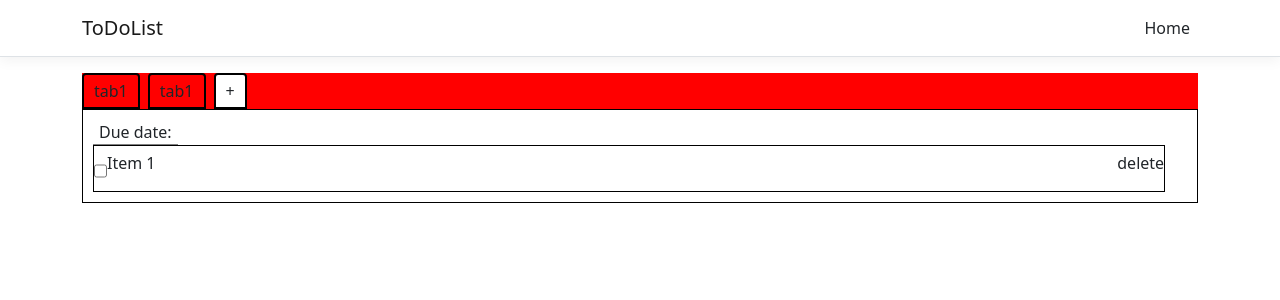
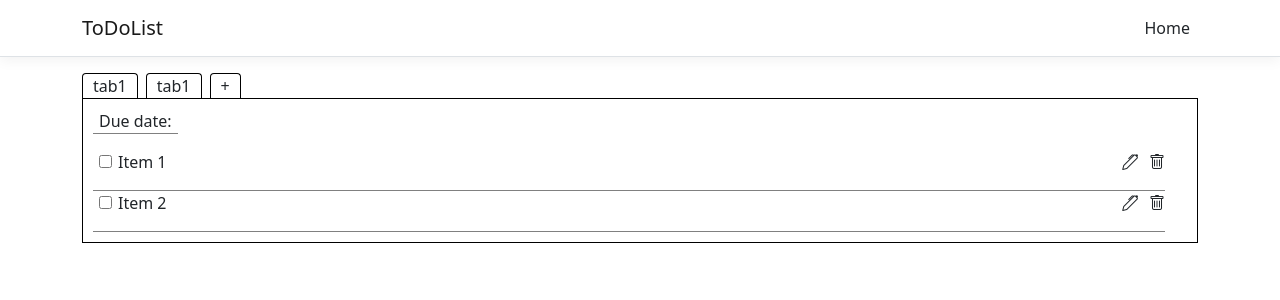
Before and after one commit to BlinAhm/ToDoListProject, a React (Create React App) app in the folder ToDoList/ClientApp/: page / in a window 1280 px wide. Shown: the top 300 px of the page. Built offline with nearby package versions, Linux system fonts and the light colour scheme.

Commit message:
List layout and css styling

```diff
--- a/ToDoList/ClientApp/src/components/ToDoList.css
+++ b/ToDoList/ClientApp/src/components/ToDoList.css
@@ -5,15 +5,15 @@
 }
 
     .list-container .tabs {
-        background: red;
         display: flex;
         justify-content: flex-start;
     }
 
         .list-container .tabs .tab {
             margin-right: 8px;
-            padding: 4px 10px;
-            border: solid 2px black;
+            padding: 0px 10px;
+            border: solid 1px black;
+            border-bottom: none;
             border-radius: 4px 4px 0px 0px;
         }
 
@@ -31,6 +31,7 @@
     .list-container .list-items .date {
         width: max-content;
         padding-inline: 6px;
+        margin-bottom: 1%;
         border-bottom: solid 1px gray;
     }
     .list-container .list-items .list-body {
@@ -38,12 +39,21 @@
         text-decoration: none;
         list-style: none;
         width: 98%;
-        border: solid 1px black;
     }
         .list-container .list-items .list-body .item{
+            display: flex;
+            justify-content: space-between;
+            border-bottom: solid 1px gray;
+        }
+        .list-container .list-items .list-body .item .buttons {
+            width: 4%;
             display: flex;
             justify-content: space-between;
         }
         .list-container .list-items .list-body .item div{
             display: flex;
+            align-items: baseline;
         }
+            .list-container .list-items .list-body .item div input {
+                margin-inline: 6px;
+            }
--- a/ToDoList/ClientApp/src/components/ToDoList.js
+++ b/ToDoList/ClientApp/src/components/ToDoList.js
@@ -10,6 +10,7 @@ const ToDoList = () => {
             </div>
 
             <div className="list-items">
+                <link rel="stylesheet" href="https://cdn.jsdelivr.net/npm/bootstrap-icons@1.10.5/font/bootstrap-icons.css" />
                 <div className="date"> Due date: </div>
                 <div className="list-body">
                     <li className="item">
@@ -17,7 +18,20 @@ const ToDoList = () => {
                             <input type="checkbox" />
                             <p>Item 1</p>
                         </div>
-                        <div>delete</div>
+                        <div className="buttons">
+                            <i class="bi bi-pen"></i>
+                            <i class="bi bi-trash"></i>
+                        </div>
+                    </li>
+                    <li className="item">
+                        <div>
+                            <input type="checkbox" />
+                            <p>Item 2</p>
+                        </div>
+                        <div className="buttons">
+                            <i class="bi bi-pen"></i>
+                            <i class="bi bi-trash"></i>
+                        </div>
                     </li>
                 </div>
             </div>
```
